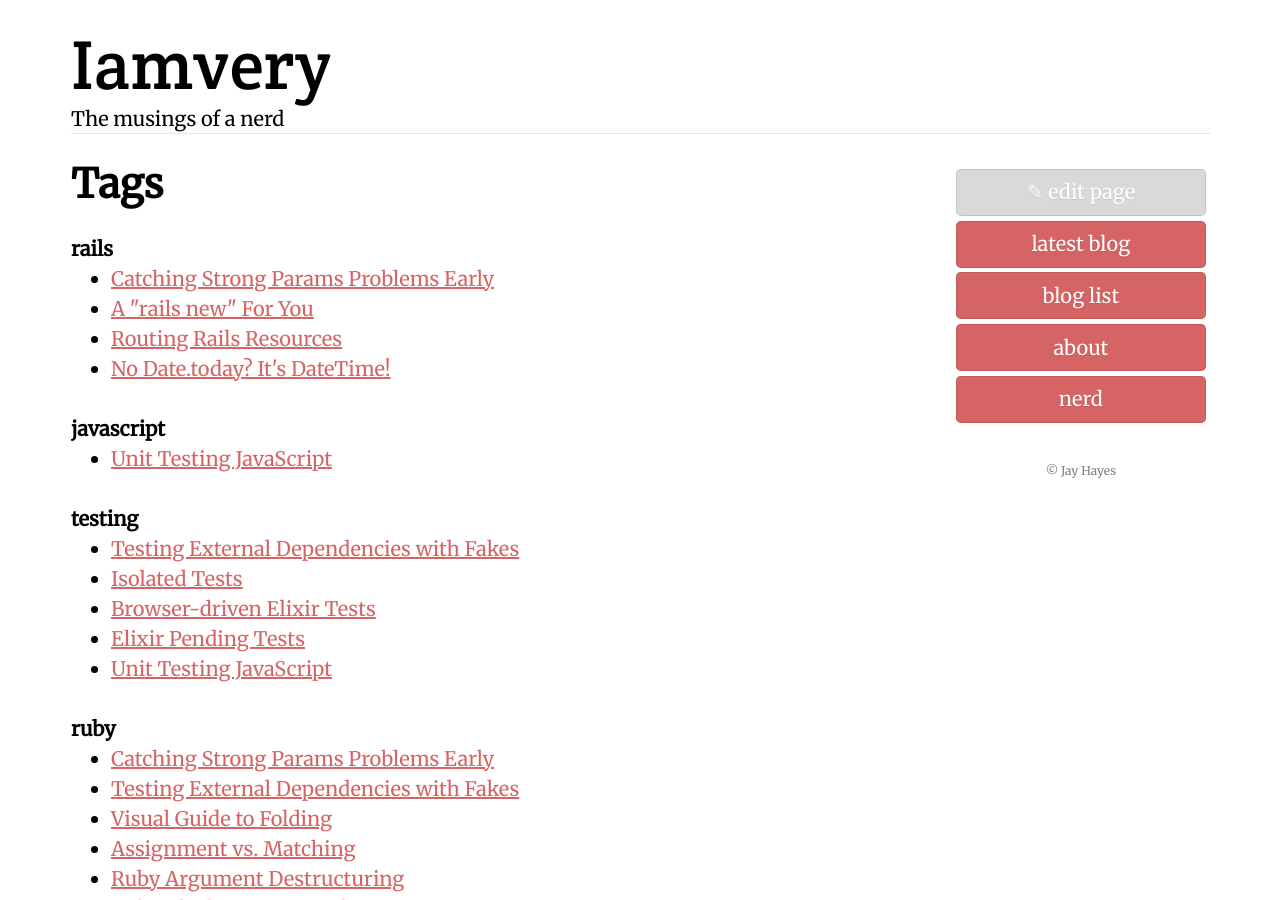
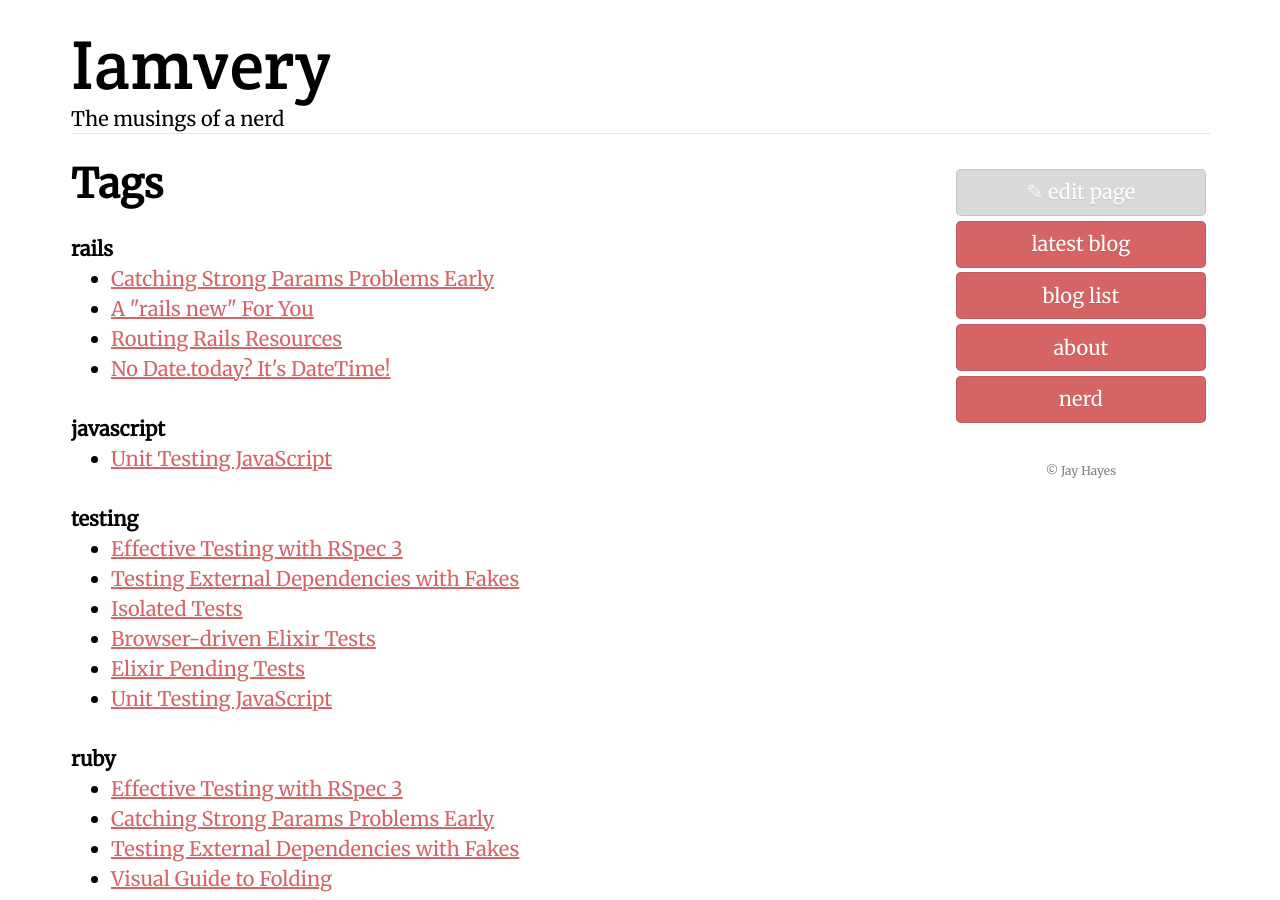
Before and after one commit to iamvery/iamvery.github.com, a Jekyll site: the page built from tags.html, in a window 1280 px wide and 900 px high. Built offline with Jekyll 4.4.1, drawn with Linux system fonts in a browser that asks for light colours.

Commit message:
Add front-matter

```diff
--- a/_posts/2017-11-07-effective-testing-with-rspec.md
+++ b/_posts/2017-11-07-effective-testing-with-rspec.md
@@ -1,3 +1,12 @@
+---
+layout: post
+title: Effective Testing with RSpec 3
+description: A book review. TL;DR 👍
+tags:
+- ruby
+- testing
+---
+
 If you know me, you know I have opinions about testing software. I've been writing software for over ten years now. The single most important skill that I have picked up is writing automated tests. It helps make our work more predictable and increases confidence to make changes. Heck, it's even fun! If you haven't used tests to drive a feature, check out [my workshop from RailsConf][rc-ws].
 
 Cool, so I love testing. So you can imagine my excitement when [Myron Marston][myron] asked me to have a look at his new book, [Effective Testing with RSpec 3][rspec-book]. At 600+ (iPad) pages, this is a book _packed_ with information. In a way it has multiple personalities, but they'll all help you write better software.
```
